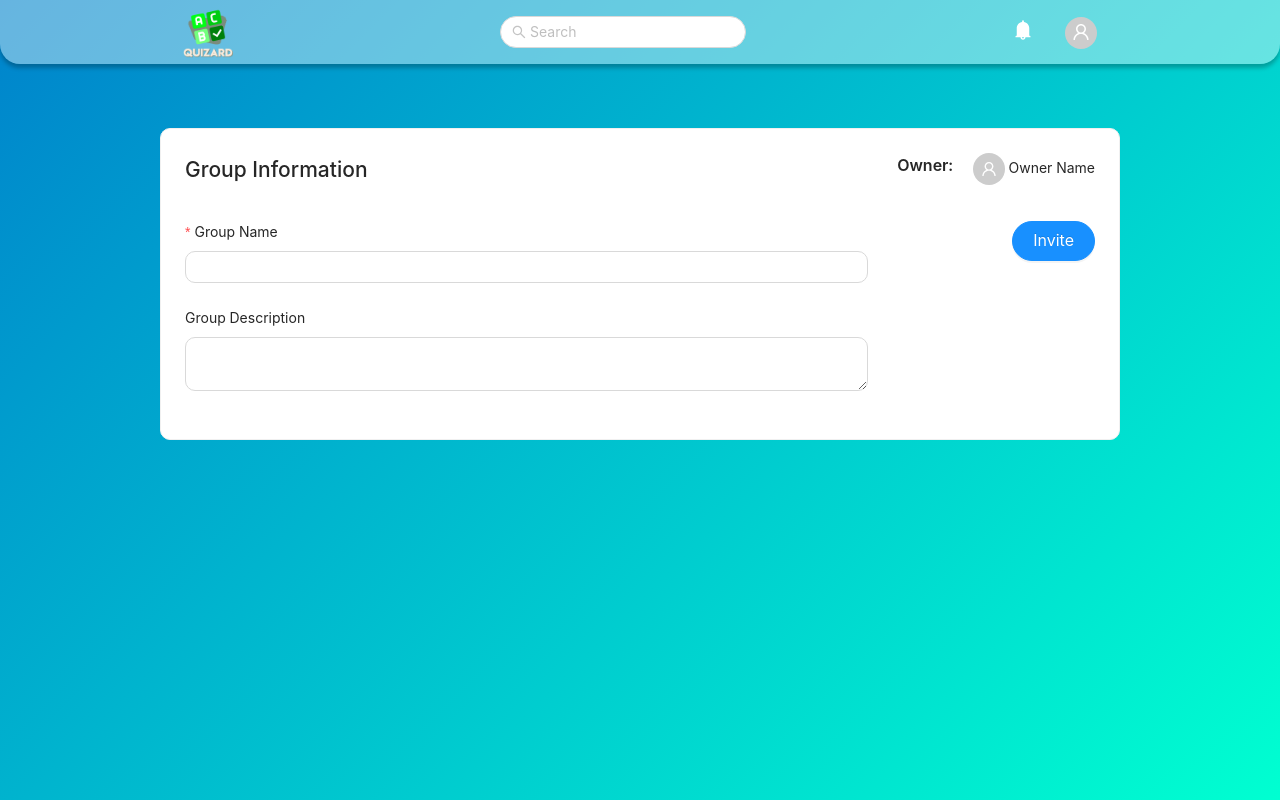
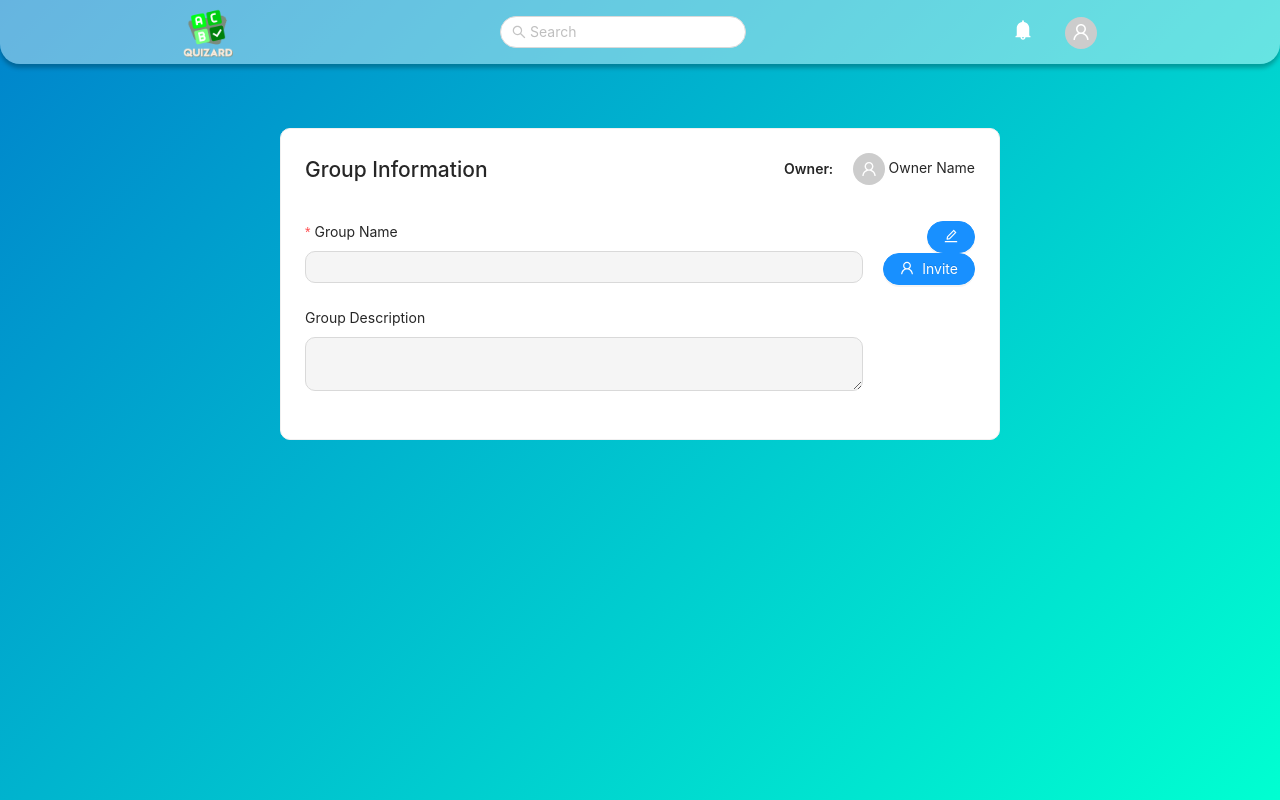
Before and after one commit to becamegod/quizard, a React (Create React App) app: page /groups/1 in a window 1280 px wide. Built offline with nearby package versions, Linux system fonts and the light colour scheme.

Commit message:
update group info card

```diff
--- a/src/components/GroupInfoCard/index.jsx
+++ b/src/components/GroupInfoCard/index.jsx
@@ -1,11 +1,47 @@
-import { React, useEffect } from "react";
-// eslint-disable-next-line no-unused-vars
-import { Row, Card, Col, Input, Button, Form, Typography, Avatar } from "antd";
-import { UserOutlined } from "@ant-design/icons";
+import { React, useEffect, useState } from "react";
+import {
+  EditOutlined,
+  UserOutlined,
+  SaveOutlined,
+  LoadingOutlined
+} from "@ant-design/icons";
+import {
+  Avatar,
+  Button,
+  Card,
+  Col,
+  Form,
+  Input,
+  Row,
+  Typography,
+  notification
+} from "antd";
 
 export default function GroupInfoCard() {
+  const [editMode, setEditMode] = useState(false);
+  const [busy, setBusy] = useState(false);
   const onInvite = () => {
     console.log("invite");
+  };
+  const enableEdit = () => {
+    console.log("edit");
+    setEditMode(!editMode);
+  };
+  const onFinish = (values) => {
+    setBusy(true);
+    console.log("Success:", values);
+    setTimeout(() => {
+      setBusy(false);
+      setEditMode(false);
+      notification.success({
+        message: "Update Success",
+        description: "Group info updated successfully",
+        duration: 2
+      });
+    }, 2000); // 2s
+  };
+  const onFinishFailed = (errorInfo) => {
+    console.log("Failed:", errorInfo);
   };
 
   useEffect(() => {
@@ -23,7 +59,7 @@ export default function GroupInfoCard() {
         <Col span={12}>
           <Row justify="end" align="middle" gutter={[20, 0]}>
             <Col>
-              <Typography.Title level={5}> Owner: </Typography.Title>
+              <Typography.Text strong> Owner: </Typography.Text>
             </Col>
             <Col>
               <Avatar size={32} src="" icon={<UserOutlined />} />
@@ -33,13 +69,14 @@ export default function GroupInfoCard() {
         </Col>
       </Row>
       <Row>
-        <Col span={18}>
+        <Col span={20}>
           <Form
             name="group-info"
             layout="vertical"
-            // onFinish={onFinish}
-            // onFinishFailed={onFinishFailed}
+            onFinish={onFinish}
+            onFinishFailed={onFinishFailed}
             autoComplete="off"
+            disabled={!editMode}
           >
             <Form.Item
               label="Group Name"
@@ -57,18 +94,44 @@ export default function GroupInfoCard() {
             <Form.Item label="Group Description" name="description">
               <Input.TextArea className="round" />
             </Form.Item>
+            <Row justify="center" gutter={[12, 0]}>
+              <Col hidden={!editMode}>
+                <Form.Item>
+                  <Button
+                    type="primary"
+                    shape="round"
+                    icon={<SaveOutlined />}
+                    htmlType="submit"
+                  >
+                    Save <LoadingOutlined hidden={!busy} />
+                  </Button>
+                </Form.Item>
+              </Col>
+              <Col hidden={!editMode}>
+                <Button type="danger" shape="round" onClick={enableEdit}>
+                  Cancel
+                </Button>
+              </Col>
+            </Row>
           </Form>
         </Col>
-        <Col span={6}>
-          <Row justify="end">
-            <Button
-              type="primary"
-              shape="round"
-              size="large"
-              onClick={onInvite}
-            >
-              Invite
-            </Button>
+        <Col span={4} hidden={editMode}>
+          <Row justify="end" gutter={[8, 0]}>
+            <Col>
+              <Button type="primary" shape="round" onClick={enableEdit}>
+                <EditOutlined />
+              </Button>
+            </Col>
+            <Col>
+              <Button
+                type="primary"
+                shape="round"
+                onClick={onInvite}
+                icon={<UserOutlined />}
+              >
+                Invite
+              </Button>
+            </Col>
           </Row>
         </Col>
       </Row>
--- a/src/pages/GroupDetailPage.jsx
+++ b/src/pages/GroupDetailPage.jsx
@@ -12,7 +12,7 @@ export default function GroupDetailPage() {
   return (
     <DashboardLayout>
       <Row justify="center">
-        <Col span={24}>
+        <Col span={18}>
           <GroupInfoCard />
         </Col>
       </Row>
```
